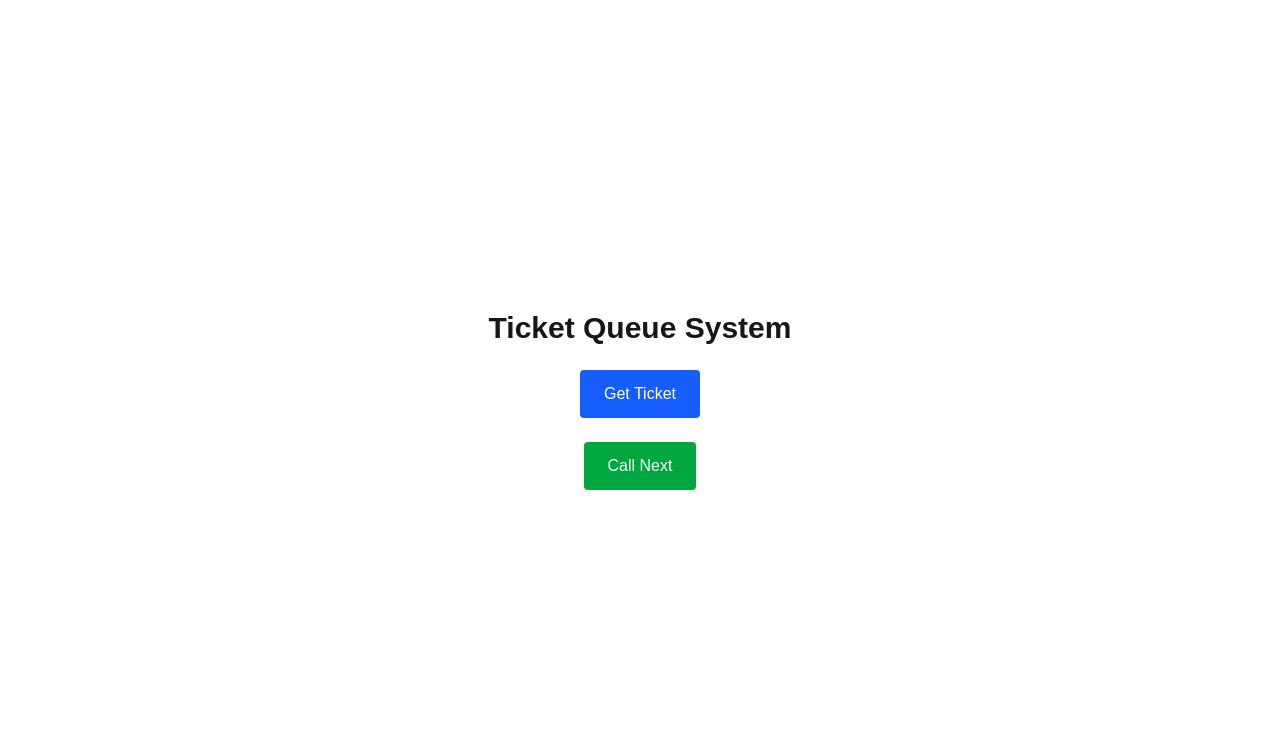
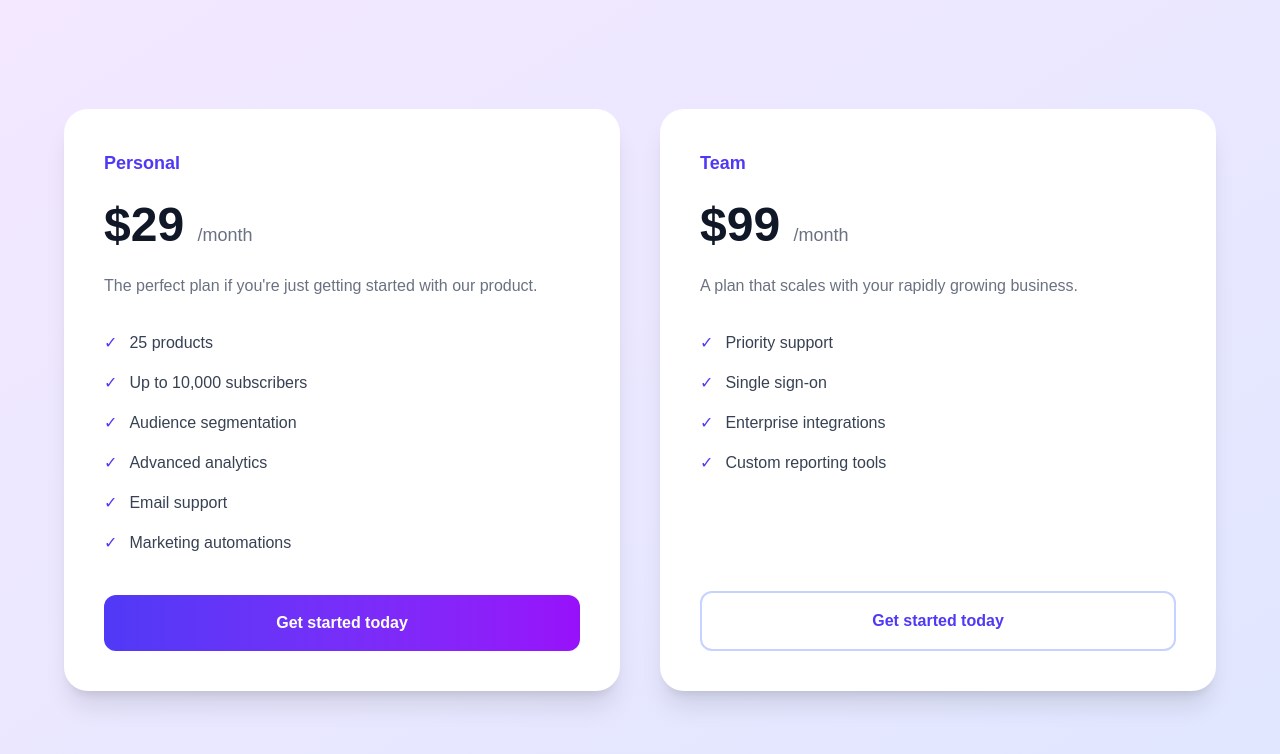
Before and after one commit to fadilb37-arch/office-queue-system, a Next.js app: page / in a window 1280 px wide. Shown: the top 754 px of the page. Built offline with nearby package versions, Linux system fonts and the light colour scheme; no server answers.

Commit message:
Fix staff relation typing for production

```diff
--- a/app/page.tsx
+++ b/app/page.tsx
@@ -79,29 +79,82 @@ export default function Home() {
 
 
 
-  return (
-    <main className="flex min-h-screen flex-col items-center justify-center gap-6">
-      <h1 className="text-3xl font-bold">Ticket Queue System</h1>
+  return (<div className="bg-gradient-to-br from-purple-100 to-indigo-100 min-h-screen flex items-center justify-center p-10">
+      <div className="flex flex-col lg:flex-row gap-10 max-w-6xl w-full">
 
-      <button
-        onClick={createTicket}
-        className="bg-blue-600 text-white px-6 py-3 rounded"
-      >
-        Get Ticket
-      </button>
+        {/* Personal Plan */}
+        <div className="bg-white rounded-3xl shadow-xl p-10 flex flex-col justify-between w-full">
+          <div>
+            <h3 className="text-indigo-600 font-semibold text-lg mb-6">
+              Personal
+            </h3>
 
-      <button
-        onClick={callNext}
-        className="bg-green-600 text-white px-6 py-3 rounded"
-      >
-        Call Next
-      </button>
+            <div className="text-5xl font-bold text-gray-900">
+              $29 <span className="text-lg font-normal text-gray-500">/month</span>
+            </div>
 
-      {ticketNumber && (
-        <div className="text-xl font-semibold">
-          Your Ticket Number: {ticketNumber}
+            <p className="text-gray-500 mt-6 mb-8 leading-relaxed">
+              The perfect plan if you're just getting started with our product.
+            </p>
+
+            <ul className="space-y-4 text-gray-700">
+              {[
+                "25 products",
+                "Up to 10,000 subscribers",
+                "Audience segmentation",
+                "Advanced analytics",
+                "Email support",
+                "Marketing automations"
+              ].map((feature, index) => (
+                <li key={index} className="flex items-center gap-3">
+                  <span className="text-indigo-600">✓</span>
+                  {feature}
+                </li>
+              ))}
+            </ul>
+          </div>
+
+          <button className="mt-10 bg-gradient-to-r from-indigo-600 to-purple-600 text-white py-4 rounded-xl font-semibold hover:opacity-90 transition">
+            Get started today
+          </button>
         </div>
-      )}
-    </main>
+
+        {/* Team Plan */}
+        <div className="bg-white rounded-3xl shadow-xl p-10 flex flex-col justify-between w-full">
+          <div>
+            <h3 className="text-indigo-600 font-semibold text-lg mb-6">
+              Team
+            </h3>
+
+            <div className="text-5xl font-bold text-gray-900">
+              $99 <span className="text-lg font-normal text-gray-500">/month</span>
+            </div>
+
+            <p className="text-gray-500 mt-6 mb-8 leading-relaxed">
+              A plan that scales with your rapidly growing business.
+            </p>
+
+            <ul className="space-y-4 text-gray-700">
+              {[
+                "Priority support",
+                "Single sign-on",
+                "Enterprise integrations",
+                "Custom reporting tools"
+              ].map((feature, index) => (
+                <li key={index} className="flex items-center gap-3">
+                  <span className="text-indigo-600">✓</span>
+                  {feature}
+                </li>
+              ))}
+            </ul>
+          </div>
+
+          <button className="mt-10 border-2 border-indigo-200 text-indigo-600 py-4 rounded-xl font-semibold hover:bg-indigo-50 transition">
+            Get started today
+          </button>
+        </div>
+
+      </div>
+    </div>
   )
 }
```
